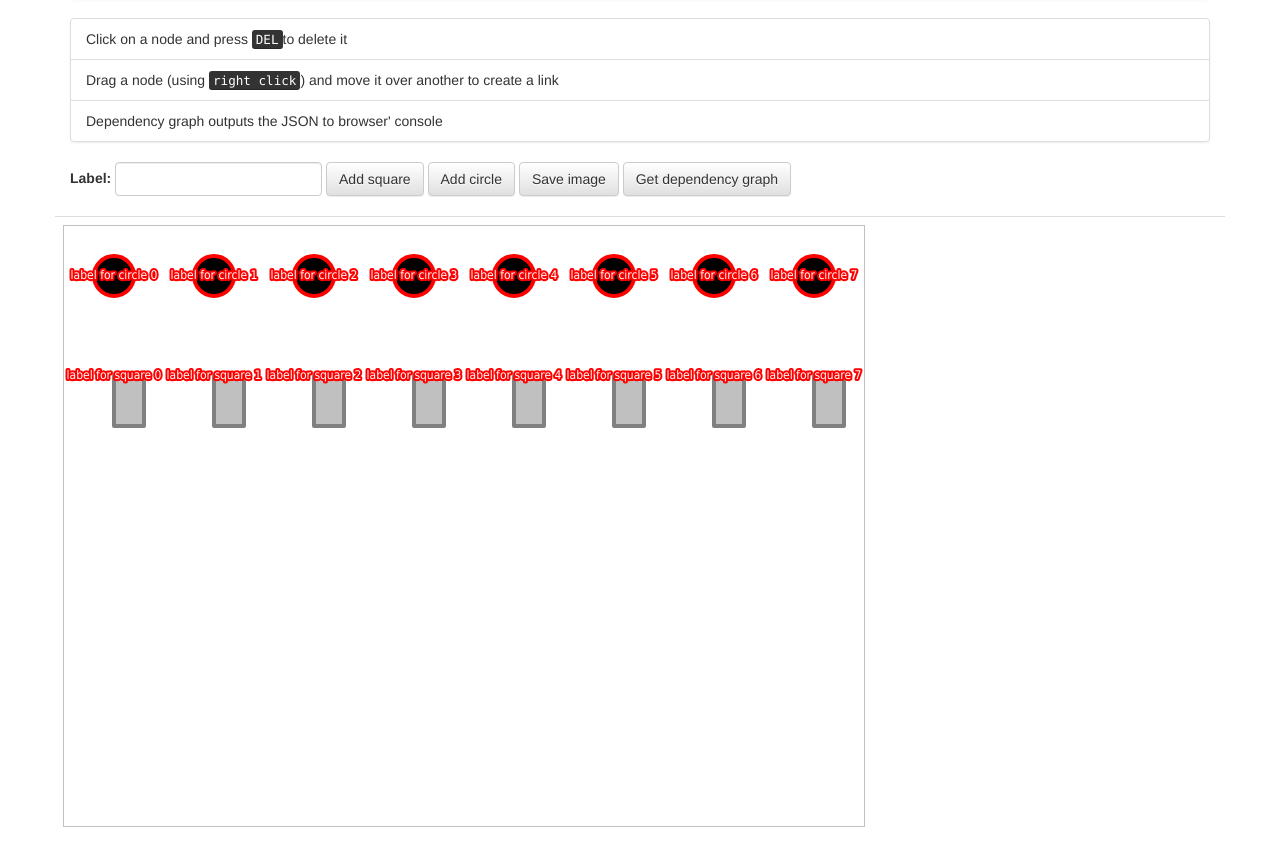
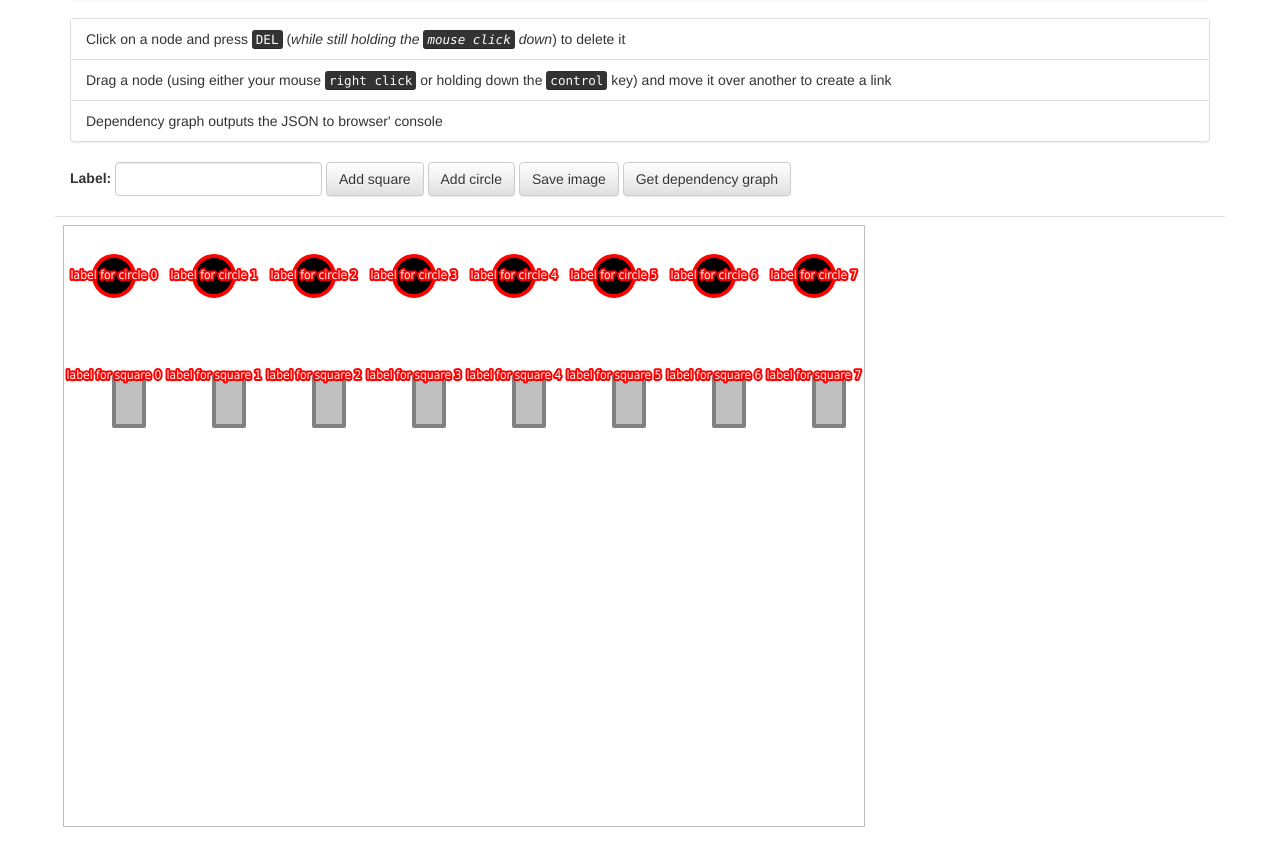
Before and after one commit to felipegtx/Raska, a plain HTML site: page Sample.html in a window 1280 px wide. Shown: the part 54-909 px from the top of the page. Drawn offline with nearby package versions, Linux system fonts and the light colour scheme.

Commit message:
Updating the help file

```diff
--- a/Sample.html
+++ b/Sample.html
@@ -18,9 +18,9 @@
             <div>
                 <ul class="list-group">
                     <li class="list-group-item">Click on a node and press
-                        <kbd>DEL</kbd>to delete it</li>
-                    <li class="list-group-item">Drag a node (using
-                        <kbd>right click</kbd>) and move it over another to create a link</li>
+                        <kbd>DEL</kbd> (<em>while still holding the <kbd>mouse click</kbd> down</em>) to delete it</li>
+                    <li class="list-group-item">Drag a node (using either your mouse
+                        <kbd>right click</kbd> or holding down the <kbd>control</kbd> key) and move it over another to create a link</li>
                     <li class="list-group-item">Dependency graph outputs the JSON to browser' console</li>
                 </ul>
             </div>
```
